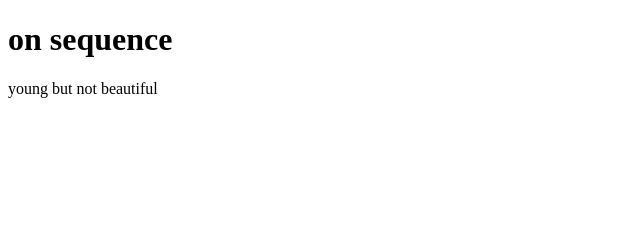
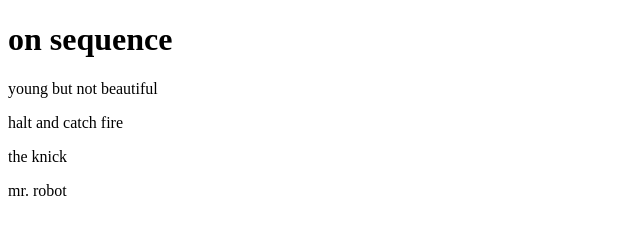
Before and after one commit to onsequence/on-sequence.com, a plain HTML site: page index.html in a window 1280 px wide. Shown: the whole page, without its empty margins (0-640 px from the left). Drawn offline with Linux system fonts and the light colour scheme.

Commit message:
Update index.html

```diff
--- a/index.html
+++ b/index.html
@@ -3,5 +3,8 @@
 <body>
 <h1>on sequence</h1>
 <p>young but not beautiful</p>
+<p>halt and catch fire</p>
+<p>the knick</p>
+<p>mr. robot</p>
 </body>
 </html>
```
